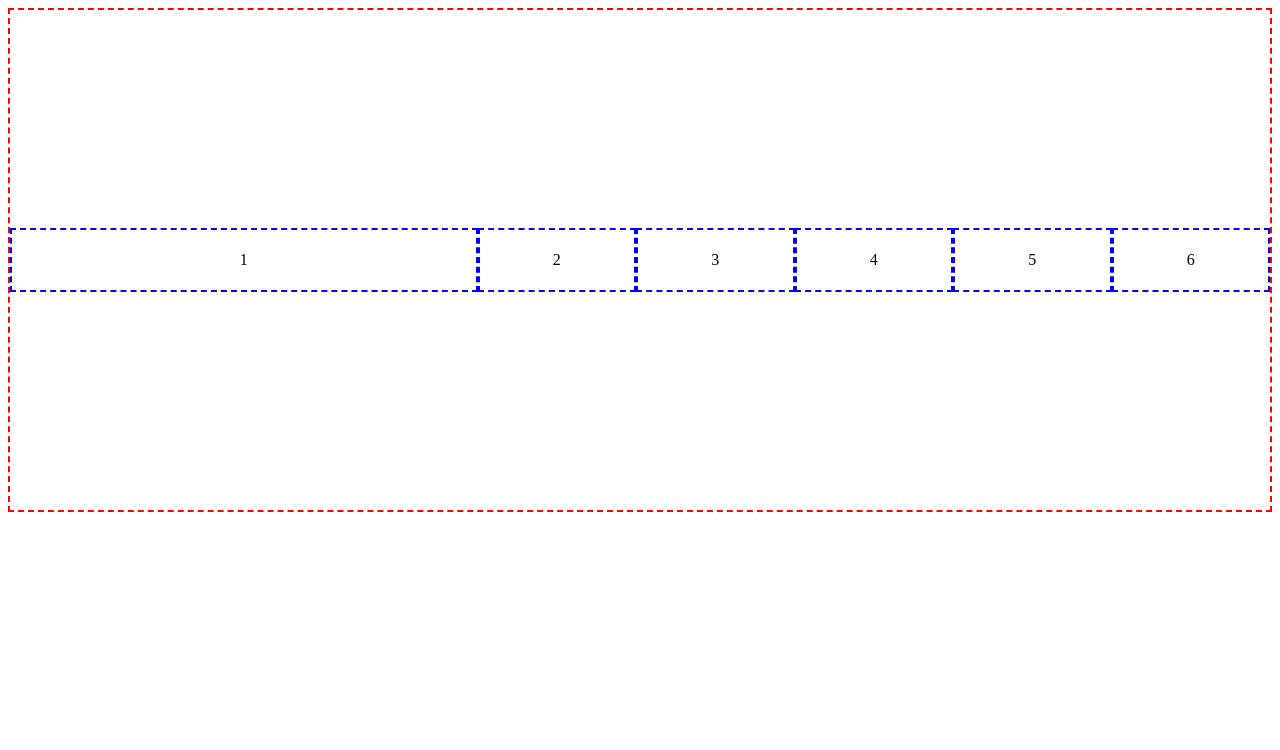
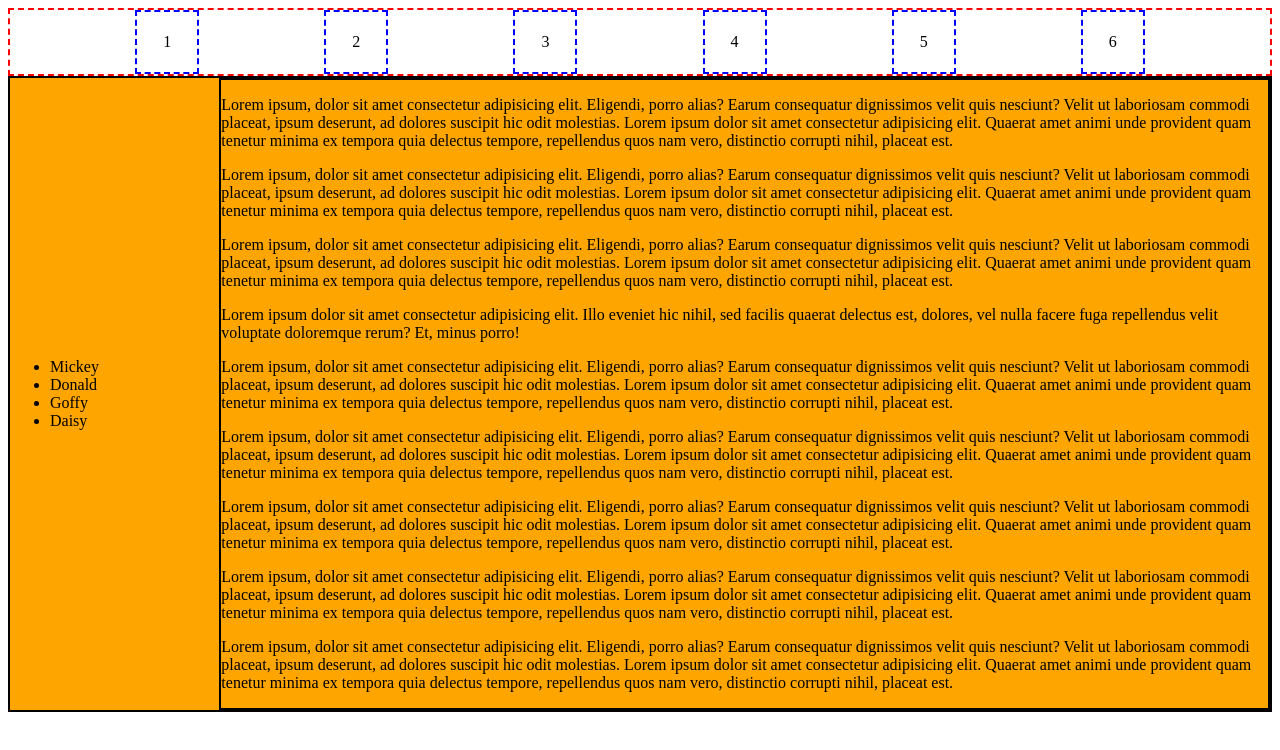
Before and after one commit to KMDEV22/html-position, a plain HTML site: page flex.html in a window 1280 px wide. Drawn offline with Linux system fonts and the light colour scheme.

Commit message:
Adding flex strength to create side menu and content

```diff
--- a/flex.html
+++ b/flex.html
@@ -1,34 +1,59 @@
 <!DOCTYPE html>
 <html lang="en">
+
 <head>
     <meta charset="UTF-8">
     <meta name="viewport" content="width=device-width, initial-scale=1.0">
     <title>Flex positioning</title>
     <style>
-        .container{
+        .container {
             display: flex;
             border: 2px dashed red;
             flex-direction: row;
-            height: 500px;
-            align-items: center;
+            height: 64px;
+            align-items: flex-end;
+            justify-content: space-evenly;
 
         }
-        .box{
-            flex: 1;
+
+        .box {
+            /* flex: 1; */
             border: 2px dashed blue;
             /* text-align: center; */
-            width:60px;
+            width: 60px;
             height: 60px;
             display: flex;
             align-items: center;
             justify-content: center;
-        }
-        .box:first-child{
-            flex: 3;
+
         }
 
+        .box:first-child {
+            /* flex: 3; */
+        }
+
+        .another-container {
+            display: flex;
+            border: 2px solid black;
+            justify-content: center;
+            align-content: stretch;
+            background-color: orange;
+
+        }
+
+        section {
+            flex: 1;
+            margin: auto;
+
+        }
+        section:last-child {
+            flex: 5;
+            border: 2px solid black;
+
+        }
     </style>
 </head>
+
 <body>
     <div class="container">
         <div class="box">1</div>
@@ -39,5 +64,105 @@
         <div class="box">6</div>
 
     </div>
+    <div class="another-container">
+
+        <section>
+            <ul>
+                <li>Mickey</li>
+                <li>Donald</li>
+                <li>Goffy</li>
+                <li>Daisy</li>
+
+            </ul>
+        </section>
+        <section>
+
+            <p>
+                Lorem ipsum, dolor sit amet consectetur adipisicing elit. Eligendi, porro alias? Earum consequatur
+                dignissimos
+                velit quis nesciunt? Velit ut laboriosam commodi placeat, ipsum deserunt, ad dolores suscipit hic odit
+                molestias. Lorem ipsum dolor sit amet consectetur adipisicing elit. Quaerat amet animi unde provident
+                quam
+                tenetur minima ex tempora quia delectus tempore, repellendus quos nam vero, distinctio corrupti nihil,
+                placeat
+                est.
+            </p>
+            <p>
+                Lorem ipsum, dolor sit amet consectetur adipisicing elit. Eligendi, porro alias? Earum consequatur
+                dignissimos
+                velit quis nesciunt? Velit ut laboriosam commodi placeat, ipsum deserunt, ad dolores suscipit hic odit
+                molestias. Lorem ipsum dolor sit amet consectetur adipisicing elit. Quaerat amet animi unde provident
+                quam
+                tenetur minima ex tempora quia delectus tempore, repellendus quos nam vero, distinctio corrupti nihil,
+                placeat
+                est.
+            </p>
+            <p>
+                Lorem ipsum, dolor sit amet consectetur adipisicing elit. Eligendi, porro alias? Earum consequatur
+                dignissimos
+                velit quis nesciunt? Velit ut laboriosam commodi placeat, ipsum deserunt, ad dolores suscipit hic odit
+                molestias. Lorem ipsum dolor sit amet consectetur adipisicing elit. Quaerat amet animi unde provident
+                quam
+                tenetur minima ex tempora quia delectus tempore, repellendus quos nam vero, distinctio corrupti nihil,
+                placeat
+                est.
+            </p>
+            <p>
+                Lorem ipsum dolor sit amet consectetur adipisicing elit. Illo eveniet hic nihil, sed facilis quaerat
+                delectus
+                est, dolores, vel nulla facere fuga repellendus velit voluptate doloremque rerum? Et, minus porro!
+            </p>
+            Lorem ipsum, dolor sit amet consectetur adipisicing elit. Eligendi, porro alias? Earum consequatur
+            dignissimos velit
+            quis nesciunt? Velit ut laboriosam commodi placeat, ipsum deserunt, ad dolores suscipit hic odit molestias.
+            Lorem
+            ipsum dolor sit amet consectetur adipisicing elit. Quaerat amet animi unde provident quam tenetur minima ex
+            tempora
+            quia delectus tempore, repellendus quos nam vero, distinctio corrupti nihil, placeat est.
+            <p>
+                Lorem ipsum, dolor sit amet consectetur adipisicing elit. Eligendi, porro alias? Earum consequatur
+                dignissimos
+                velit quis nesciunt? Velit ut laboriosam commodi placeat, ipsum deserunt, ad dolores suscipit hic odit
+                molestias. Lorem ipsum dolor sit amet consectetur adipisicing elit. Quaerat amet animi unde provident
+                quam
+                tenetur minima ex tempora quia delectus tempore, repellendus quos nam vero, distinctio corrupti nihil,
+                placeat
+                est.
+            <p>
+                Lorem ipsum, dolor sit amet consectetur adipisicing elit. Eligendi, porro alias? Earum consequatur
+                dignissimos
+                velit quis nesciunt? Velit ut laboriosam commodi placeat, ipsum deserunt, ad dolores suscipit hic odit
+                molestias. Lorem ipsum dolor sit amet consectetur adipisicing elit. Quaerat amet animi unde provident
+                quam
+                tenetur minima ex tempora quia delectus tempore, repellendus quos nam vero, distinctio corrupti nihil,
+                placeat
+                est.
+            </p>
+            <p>
+                Lorem ipsum, dolor sit amet consectetur adipisicing elit. Eligendi, porro alias? Earum consequatur
+                dignissimos
+                velit quis nesciunt? Velit ut laboriosam commodi placeat, ipsum deserunt, ad dolores suscipit hic odit
+                molestias. Lorem ipsum dolor sit amet consectetur adipisicing elit. Quaerat amet animi unde provident
+                quam
+                tenetur minima ex tempora quia delectus tempore, repellendus quos nam vero, distinctio corrupti nihil,
+                placeat
+                est.
+            </p>
+            <p>
+                Lorem ipsum, dolor sit amet consectetur adipisicing elit. Eligendi, porro alias? Earum consequatur
+                dignissimos
+                velit quis nesciunt? Velit ut laboriosam commodi placeat, ipsum deserunt, ad dolores suscipit hic odit
+                molestias. Lorem ipsum dolor sit amet consectetur adipisicing elit. Quaerat amet animi unde provident
+                quam
+                tenetur minima ex tempora quia delectus tempore, repellendus quos nam vero, distinctio corrupti nihil,
+                placeat
+                est.
+            </p>
+
+        </section>
+
+    </div>
+
 </body>
+
 </html>
```
